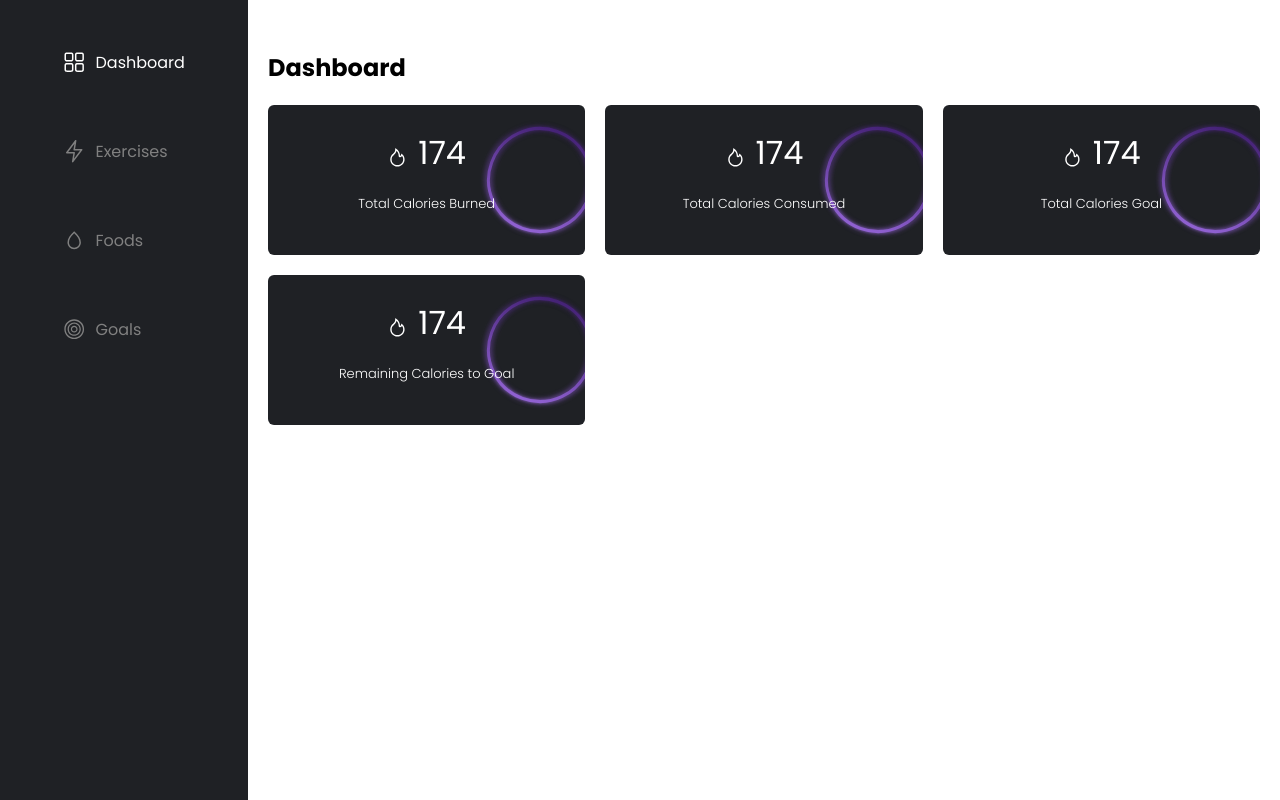
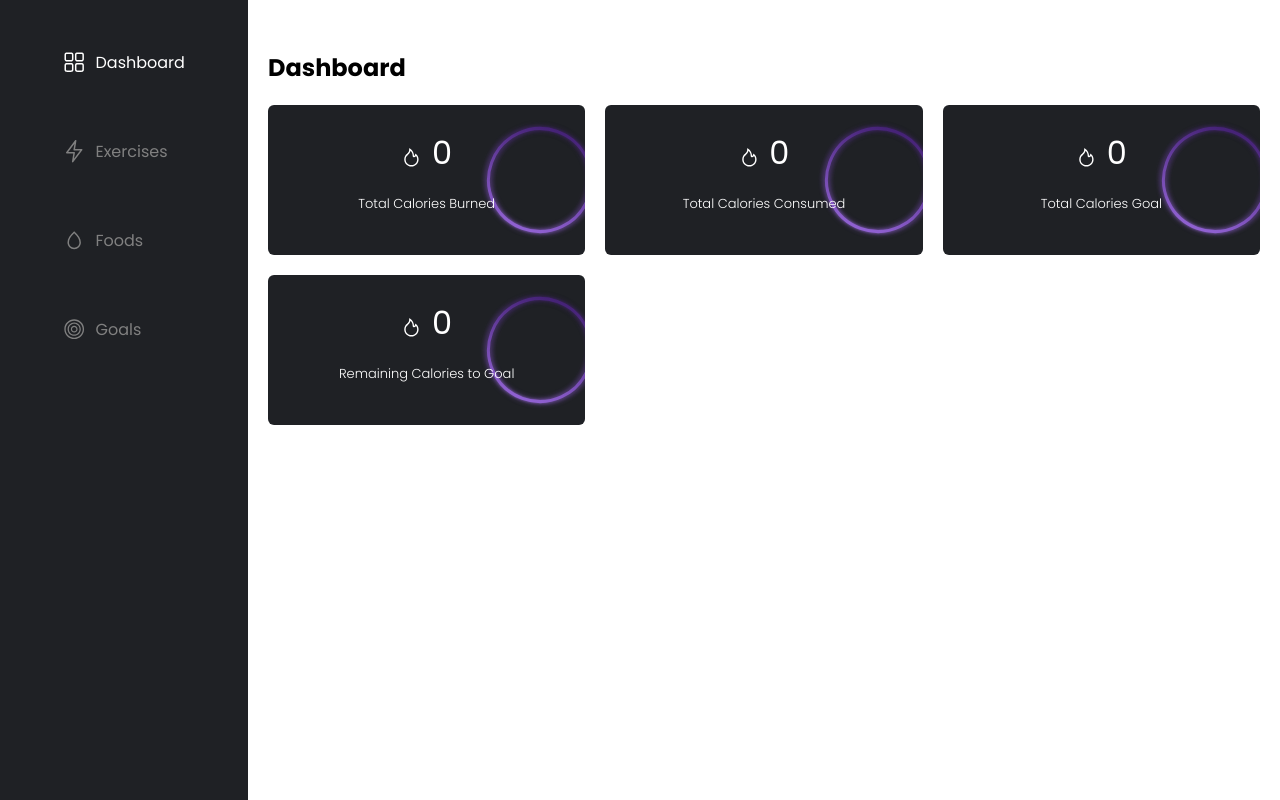
Before and after one commit to ParasArya289/fitnessTracker, a React (Create React App) app: page / in a window 1280 px wide. Built offline with nearby package versions, Linux system fonts and the light colour scheme; no server answers.

Commit message:
feat: show calculation based on data available

```diff
--- a/src/Pages/Dashboard/Dashboard.js
+++ b/src/Pages/Dashboard/Dashboard.js
@@ -1,7 +1,30 @@
 import "./Dashboard.css";
 import { AiOutlineFire } from "react-icons/ai";
+import { useSelector } from "react-redux";
 
 export const Dashboard = () => {
+  const exercises = useSelector((state) => state.exercises);
+  const foods = useSelector((state) => state.foods);
+  const goals = useSelector((state) => state.goals);
+
+  const totalCaloriesBurned = exercises.reduce(
+    (acc, { caloriesBurnt }) => acc + caloriesBurnt,
+    0
+  );
+  const totalCaloriesConsumed = foods.reduce(
+    (acc, { calories }) => acc + calories,
+    0
+  );
+  const totalCaloriesGoal = goals.reduce(
+    (acc, { targetCaloriesValue }) => acc + targetCaloriesValue,
+    0
+  );
+  const totalCaloriesGoalRemaining = goals.reduce(
+    (acc, { targetCaloriesValue, status }) =>
+      status === "Achieved" ? acc : acc + targetCaloriesValue,
+    0
+  );
+
   return (
     <div className="dashboard">
       <h1>Dashboard</h1>
@@ -9,7 +32,7 @@ export const Dashboard = () => {
         <div className="dashboard__card">
           <p>
             <AiOutlineFire />
-            174
+            {totalCaloriesBurned}
           </p>
           <h4>Total Calories Burned</h4>
           <img src="dashboardCardBg.svg" />
@@ -18,7 +41,7 @@ export const Dashboard = () => {
         <div className="dashboard__card">
           <p>
             <AiOutlineFire />
-            174
+            {totalCaloriesConsumed}
           </p>
           <h4>Total Calories Consumed</h4>
           <img src="dashboardCardBg.svg" />
@@ -27,16 +50,16 @@ export const Dashboard = () => {
         <div className="dashboard__card">
           <p>
             <AiOutlineFire />
-            174
+            {totalCaloriesGoal}
           </p>
           <h4>Total Calories Goal</h4>
-          <img src="dashboardCardBg.svg"/>
+          <img src="dashboardCardBg.svg" />
         </div>
 
         <div className="dashboard__card">
           <p>
             <AiOutlineFire />
-            174
+            {totalCaloriesGoalRemaining}
           </p>
           <h4>Remaining Calories to Goal</h4>
           <img src="dashboardCardBg.svg" />
```
